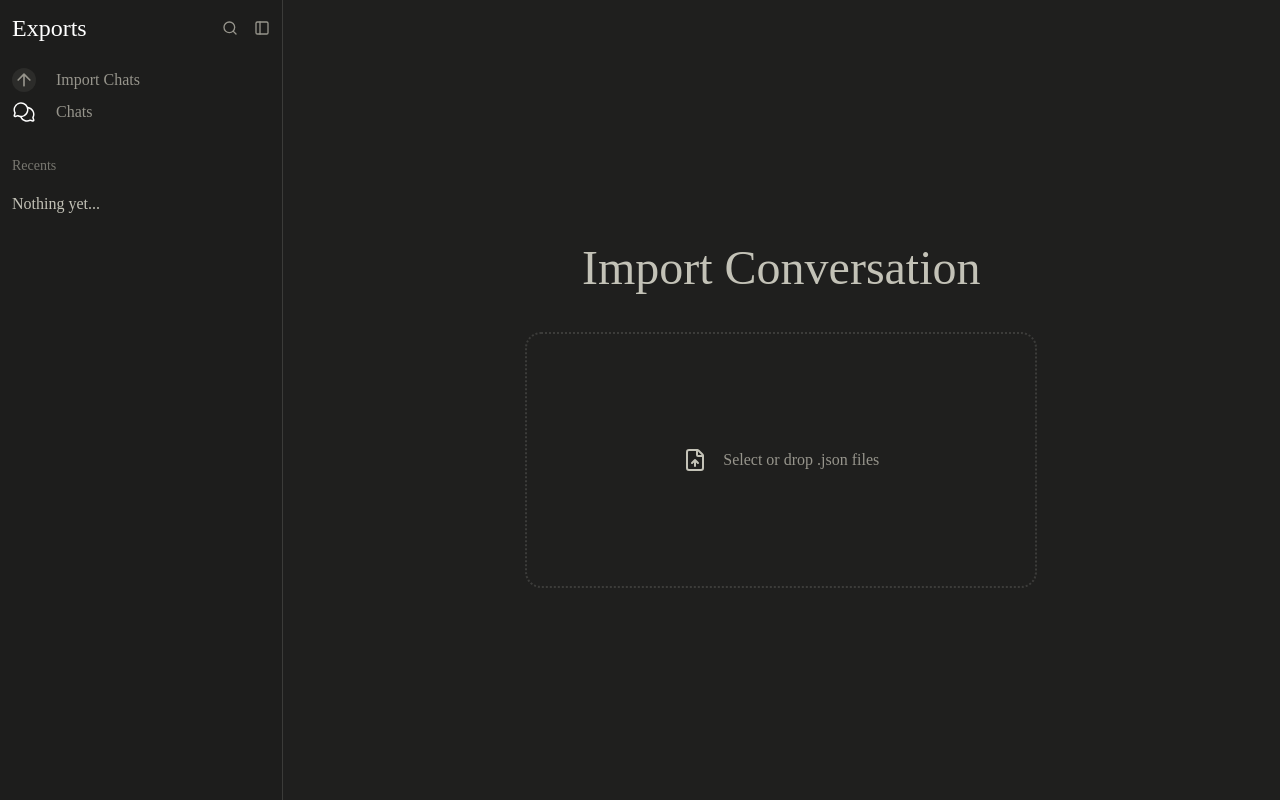
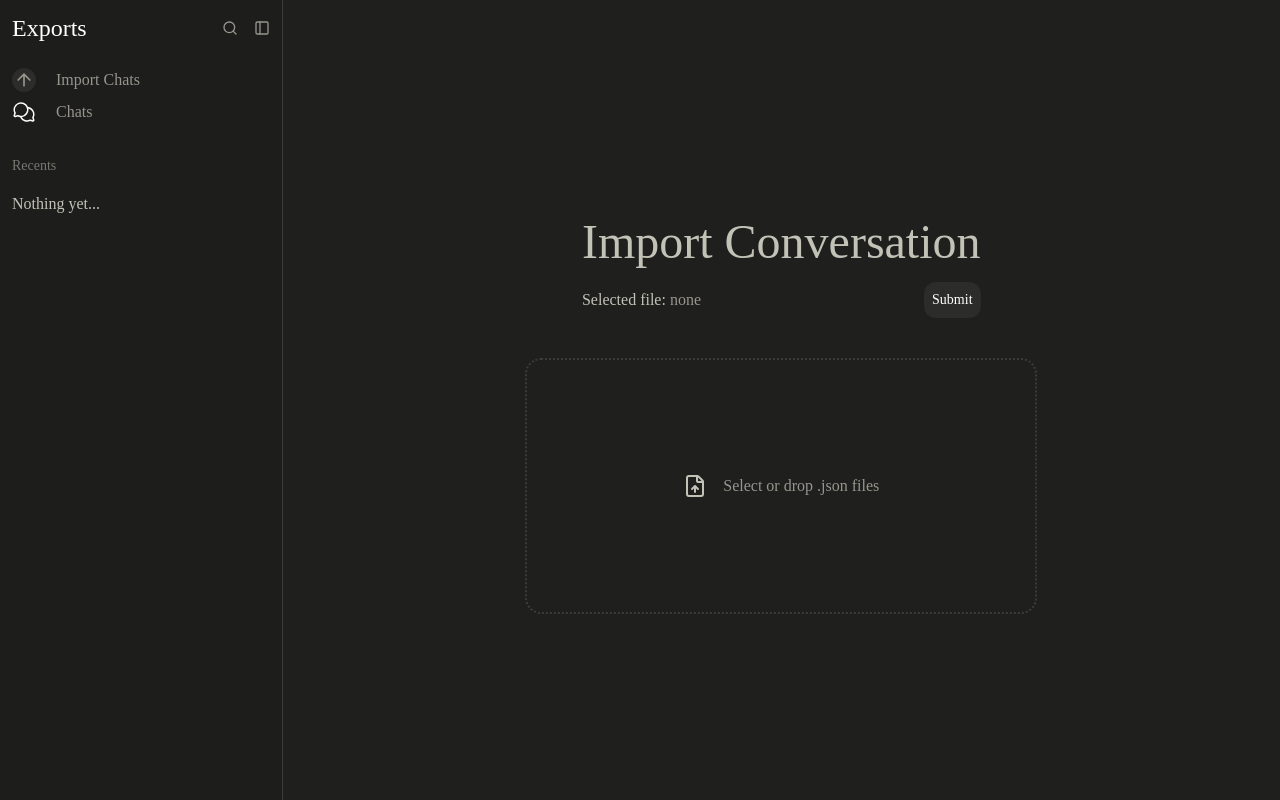
Before and after one commit to vrtq/claude-export-viewer, a React (Vite) app: page /import in a window 1280 px wide. Built offline with nearby package versions, Linux system fonts and the light colour scheme; a web font is replaced by a local one.

Commit message:
feat: Added select functionality to import

```diff
--- a/src/pages/Import.tsx
+++ b/src/pages/Import.tsx
@@ -1,15 +1,47 @@
+import { useRef, useState } from "react"
+
 export default function Import() {
+    const inputRef = useRef<HTMLInputElement>(null);
+    const [files, setFiles] = useState<FileList | null>(null)
+
     return (
         <div className="bg-background w-full h-full p-8">
             { /* Centered */}
             <div className="w-full h-full flex flex-col items-center justify-center gap-2">
-                { /* Welcome text */}
-                <div className="flex flex-row items-center gap-4 p-8">
+                { /* Import text */}
+                <div className="flex flex-col items-center gap-4 p-8">
                     <h1 className="text-4xl lg:text-5xl text-foreground-secondary font-thin">Import Conversation</h1>
+                    { /** Selected file info */}
+                    <span className="flex flex-row w-full justify-between items-center">
+                        <p className="font-sans text-foreground-secondary">
+                            Selected file: {' '}
+                            <span className="font-medium text-muted-foreground">
+                                {
+                                    files
+                                    ? files[0].name
+                                    : "none"
+                                }
+                            </span>
+                        </p>
+                        <button className="bg-card text-foreground p-2 rounded-xl text-sm">Submit</button>
+                    </span>
                 </div>
+
                 { /* Import box */}
-                <input type="file" accept=".json" className="hidden" />
-                <div className="w-80 h-64 lg:w-lg border-border border-2 border-dotted rounded-2xl p-4 flex flex-row items-center justify-center gap-4 text-foreground-secondary">
+                <input type="file" accept=".json" className="hidden" ref={inputRef}
+                onChange={(e) => {
+                    setFiles(e.currentTarget.files)
+                }}
+                />
+                <div className="w-80 h-64 lg:w-lg border-border border-2 border-dotted rounded-2xl p-4 flex flex-row items-center justify-center gap-4 text-foreground-secondary"
+                onClick={() => {
+                    if (!inputRef.current) {
+                        return;
+                    }
+
+                    inputRef.current.click();
+                }}
+                >
                     <svg xmlns="http://www.w3.org/2000/svg" width={24} height={24} viewBox="0 0 24 24">
                         <g fill="none" stroke="currentColor" strokeLinecap="round" strokeLinejoin="round" strokeWidth={2}>
                             <path d="M6 22a2 2 0 0 1-2-2V4a2 2 0 0 1 2-2h8a2.4 2.4 0 0 1 1.704.706l3.588 3.588A2.4 2.4 0 0 1 20 8v12a2 2 0 0 1-2 2z"></path>
```
